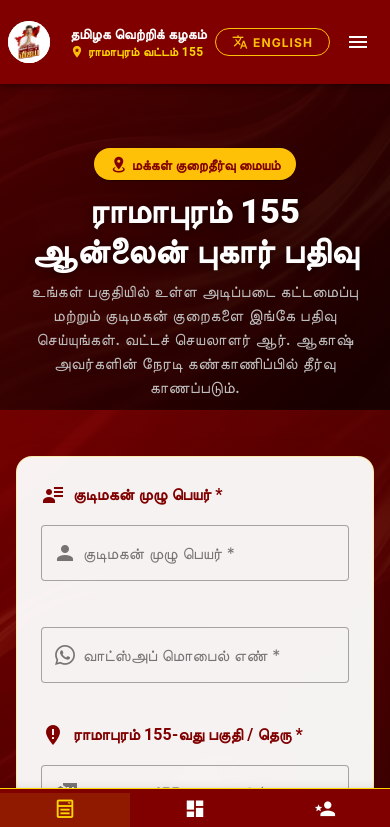
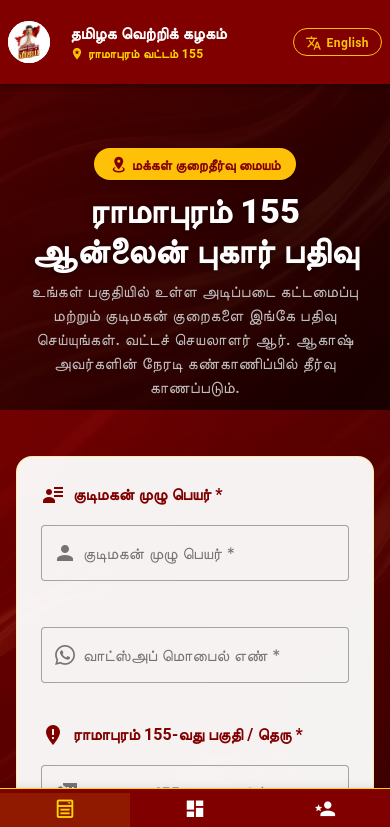
Before and after one commit to Vijayramesh26/tvk-155part, a Vue app: page / in a window 390 px wide. Shown: the top 827 px of the page. Built offline with nearby package versions, Linux system fonts and the light colour scheme; a web font is replaced by a local one.

Commit message:
style(155part): refine mobile app bar responsiveness by optimizing avatar scaling, truncating titles to prevent multi-line overflow, and removing redundant hamburger menu in favor of mobile bottom navigation

```diff
--- a/src/App.vue
+++ b/src/App.vue
@@ -3,15 +3,15 @@
     <!-- Top Premium Banner -->
     <v-app-bar app color="#800000" elevation="4" height="84" class="px-1 px-sm-4 d-flex align-center">
       <v-container class="d-flex align-center justify-space-between fill-height py-0 max-w-7xl h-100 px-1 px-md-4 my-auto">
-        <div class="d-flex align-center gap-2 py-1 my-auto flex-grow-1" style="max-width: 70%;">
-          <v-avatar :size="$vuetify?.display?.xs ? 42 : 56" class="border-2 border-gold mr-1 mr-sm-3 flex-shrink-0 shadow my-auto" color="white">
+        <div class="d-flex align-center gap-2 py-1 my-auto flex-grow-1 overflow-hidden" style="max-width: 80%;">
+          <v-avatar class="border-2 border-gold mr-1 mr-sm-3 flex-shrink-0 shadow my-auto avatar-custom" color="white">
             <v-img :src="vijayPhoto" cover alt="Thalapathy Vijay"></v-img>
           </v-avatar>
-          <div class="d-flex flex-column justify-center my-auto pt-1 pt-sm-0 flex-grow-1">
-            <div class="text-subtitle-2 text-sm-h6 font-weight-black text-white tamil-title line-height-tight mb-n1 app-bar-title">
+          <div class="d-flex flex-column justify-center my-auto pt-1 pt-sm-0 flex-grow-1 overflow-hidden">
+            <div class="text-subtitle-1 text-sm-h6 font-weight-black text-white tamil-title line-height-tight mb-n1 app-bar-title text-truncate">
               {{ t.app.title }}
             </div>
-            <div class="text-caption text-gold font-weight-bold d-flex align-center mt-1">
+            <div class="text-caption text-gold font-weight-bold d-flex align-center mt-1 text-truncate">
               <v-icon size="14" color="amber" class="mr-1 flex-shrink-0">mdi-map-marker-star</v-icon>
               <span class="text-truncate">{{ t.app.ward }}</span>
             </div>
@@ -33,57 +33,21 @@
           </v-btn>
         </div>
 
-        <!-- Language Toggle Button & Mobile Menu Toggle -->
-        <div class="d-flex align-center flex-shrink-0 ml-2 ml-sm-4 my-auto">
+        <!-- Language Toggle Button -->
+        <div class="d-flex align-center flex-shrink-0 ml-2 my-auto">
           <v-btn
             variant="outlined"
             color="amber"
-            class="rounded-pill font-weight-black text-white my-auto px-4"
-            :size="$vuetify?.display?.xs ? 'small' : 'default'"
+            class="rounded-pill font-weight-black text-white my-auto px-3 px-sm-4 py-1"
+            size="small"
             @click="toggleLang"
           >
             <v-icon left size="16" class="mr-1">mdi-translate</v-icon>
-            {{ t.app.toggleLang }}
+            <span class="text-caption font-weight-bold">{{ t.app.toggleLang }}</span>
           </v-btn>
-
-          <v-app-bar-nav-icon
-            class="d-sm-none text-white font-weight-bold ml-1 my-auto"
-            @click="drawer = !drawer"
-          ></v-app-bar-nav-icon>
         </div>
       </v-container>
     </v-app-bar>
-
-    <!-- Navigation Drawer for Mobile -->
-    <v-navigation-drawer v-model="drawer" location="right" temporary class="mobile-drawer" color="#ffffff">
-      <div class="pa-4 gradient-header text-center py-6">
-        <v-avatar size="80" color="white" class="mb-3 mx-auto shadow border-2 border-gold">
-          <v-img :src="vijayPhoto" cover alt="Thalapathy Vijay"></v-img>
-        </v-avatar>
-        <h3 class="text-white font-weight-bold tamil-title">{{ t.app.ward }}</h3>
-        <p class="text-caption text-gold mb-0">{{ t.app.tagline }}</p>
-      </div>
-      <v-list class="pt-4 pa-2">
-        <v-list-item
-          v-for="tab in navigationTabs"
-          :key="tab.route"
-          :to="tab.route"
-          @click="drawer = false"
-          active-color="primary"
-          class="my-2 rounded-lg font-weight-bold"
-        >
-          <template v-slot:prepend>
-            <v-icon :icon="tab.icon" color="primary" class="mr-3"></v-icon>
-          </template>
-          <v-list-item-title class="font-weight-black text-body-1 text-maroon">
-            {{ tab.label }}
-          </v-list-item-title>
-        </v-list-item>
-      </v-list>
-      <div class="pa-4 absolute bottom-0 left-0 right-0 text-center text-caption text-grey">
-        {{ t.app.ward }} © 2026
-      </div>
-    </v-navigation-drawer>
 
     <!-- Mobile Bottom Navigation (Always accessible on phones) -->
     <v-bottom-navigation
@@ -221,9 +185,22 @@
   margin: 0 auto;
 }
 
+.avatar-custom {
+  width: 42px !important;
+  height: 42px !important;
+}
+
+@media (min-width: 600px) {
+  .avatar-custom {
+    width: 56px !important;
+    height: 56px !important;
+  }
+}
+
 .app-bar-title {
-  white-space: normal !important;
-  word-break: break-word;
+  white-space: nowrap !important;
+  overflow: hidden !important;
+  text-overflow: ellipsis !important;
   line-height: 1.15 !important;
 }
 
```
